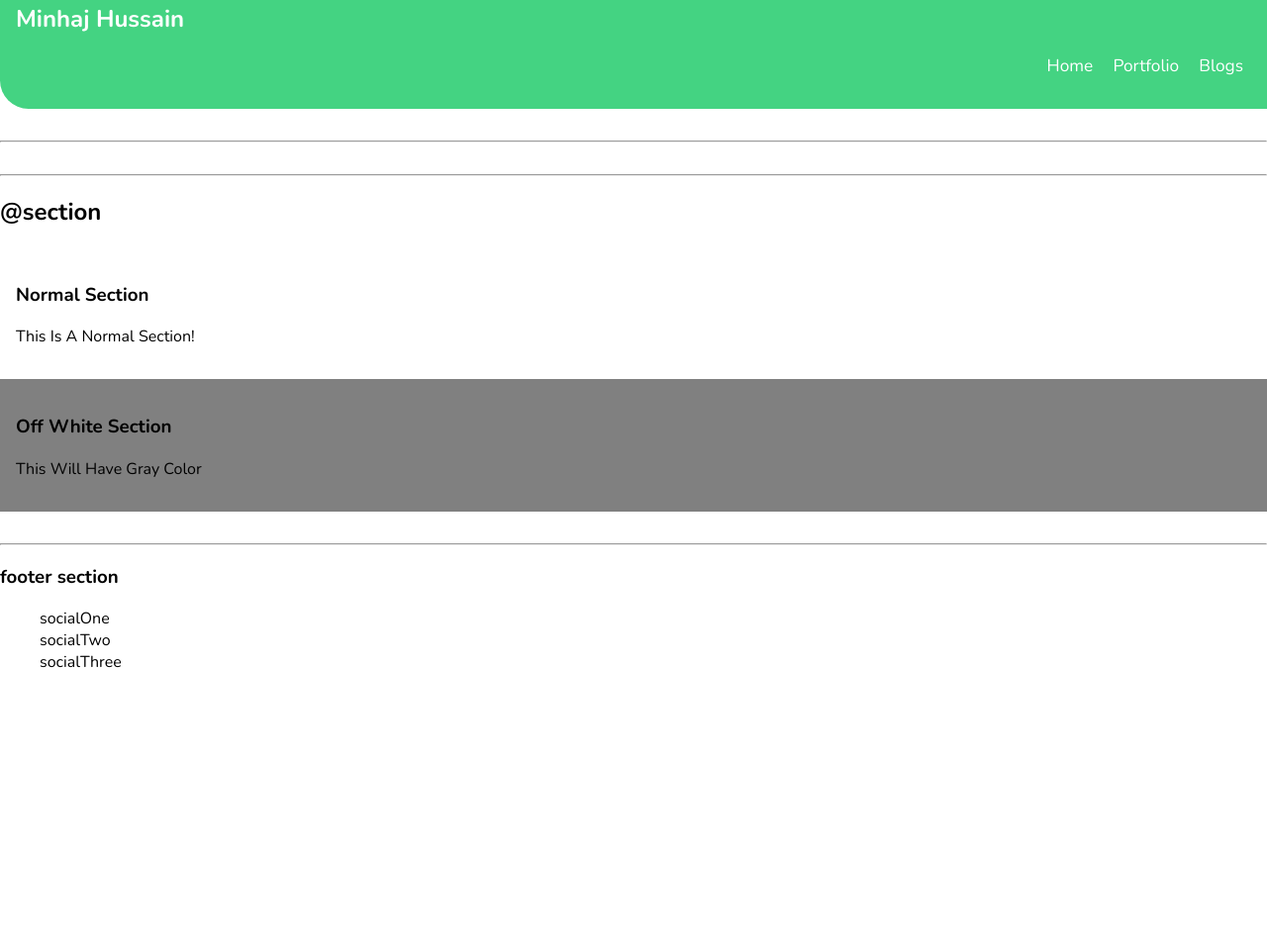
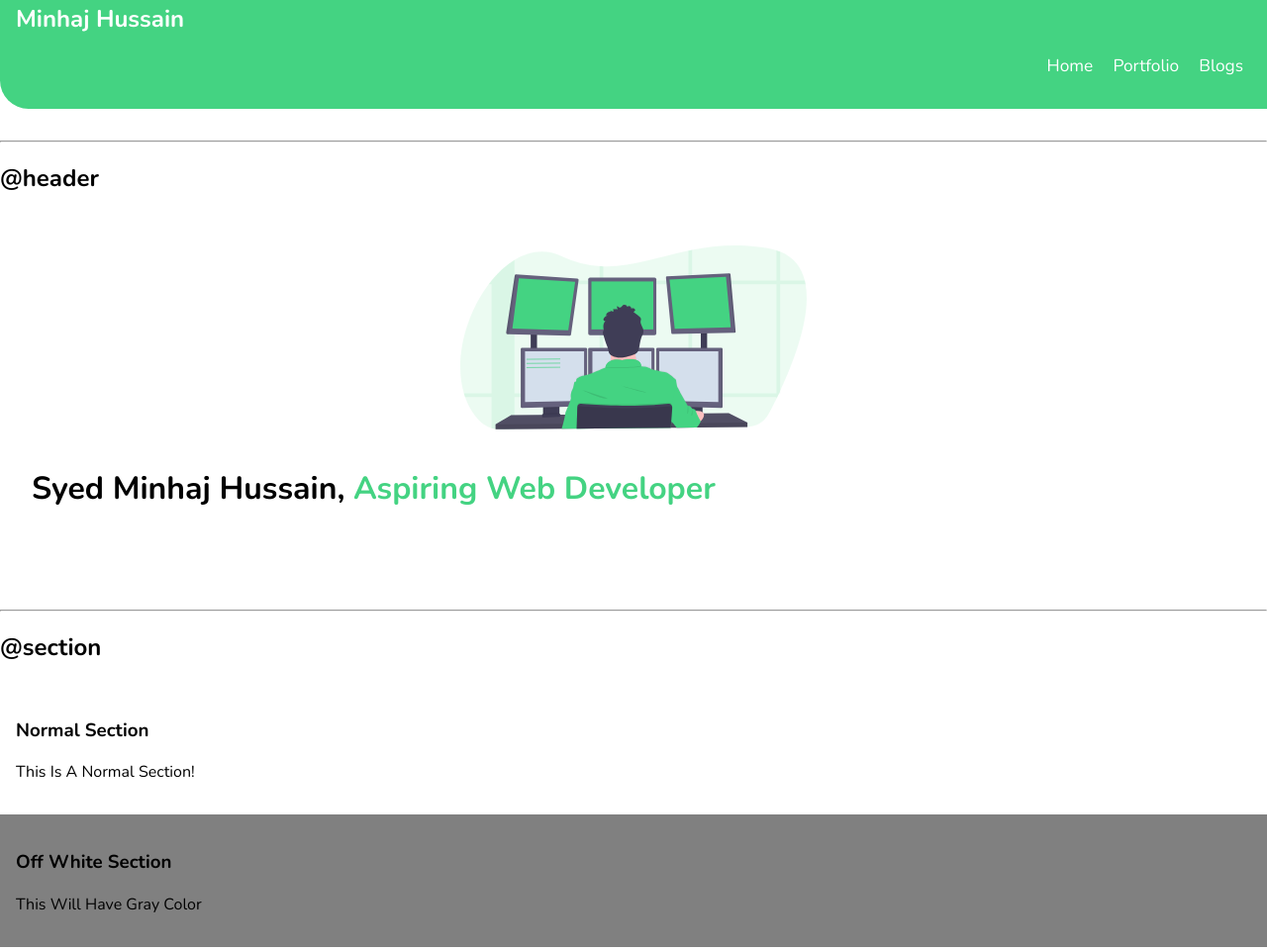
Before and after one commit to syed-minhaj-hussain/component-library-for-my-portfolio, a plain HTML site: page index.html in a window 1280 px wide. Shown: the part 1361-2322 px from the top of the page at 99% size. Before the commit the page ends 2057 px from the top, so only its background shows below. Drawn offline with nearby package versions, Linux system fonts and the light colour scheme.

Commit message:
update html

```diff
--- a/index.html
+++ b/index.html
@@ -80,11 +80,11 @@
     <hr>
 
     <!-- Header -->
-    <!-- <h2>@header</h2>
+    <h2>@header</h2>
     <header class="hero">
         <img src="images/minhaj.svg" alt="Developer" class="hero-img">
         <h1>Syed Minhaj Hussain, <span class="hero-heading">Aspiring Web Developer</span></h1>
-    </header> -->
+    </header>
     <hr>
 
     <!-- Section -->
```
